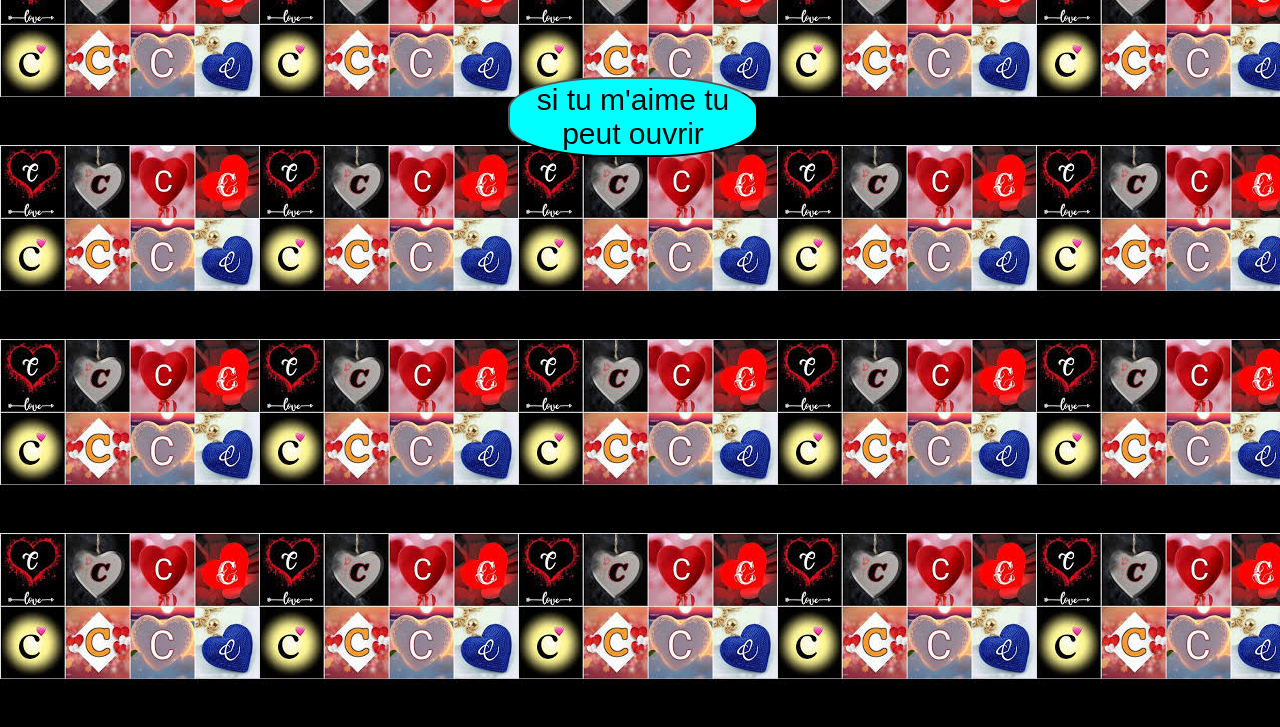
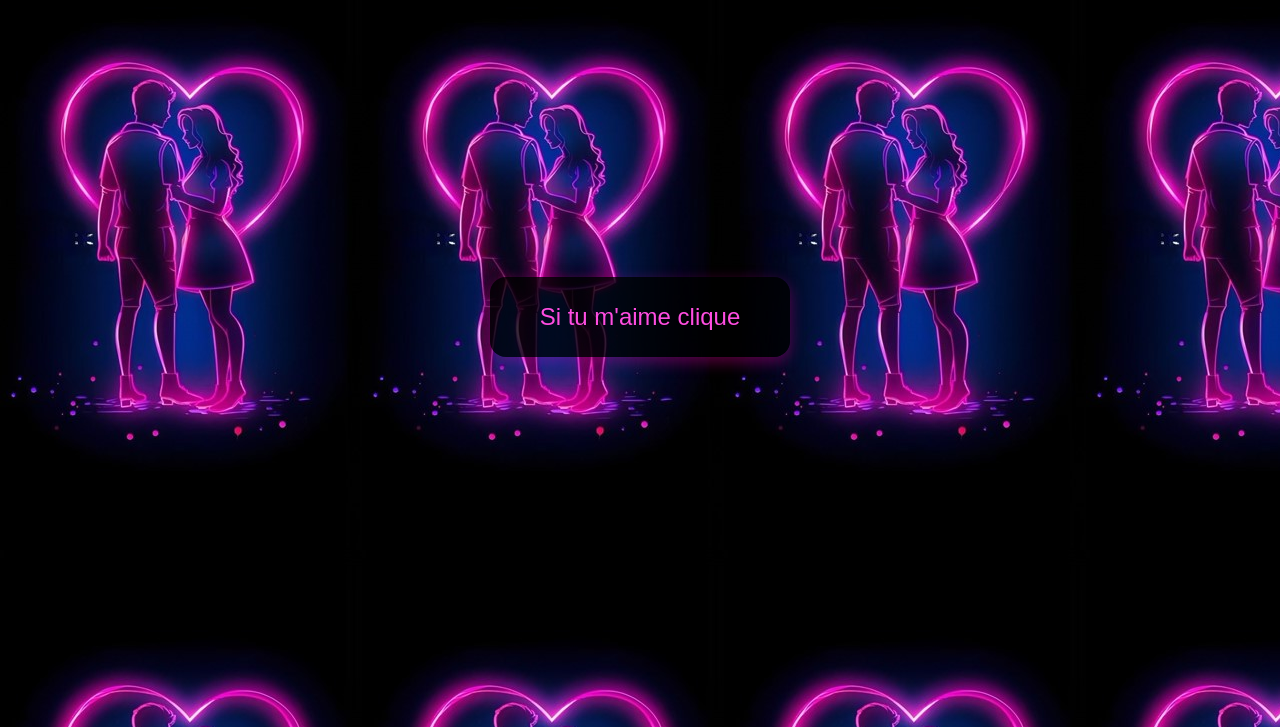
Before and after one commit to leandre-web/celine, a plain HTML site: page index.html in a window 1280 px wide. Shown: the part 73-800 px from the top of the page. Drawn offline with Linux system fonts and the light colour scheme.

Commit message:
larson style

```diff
--- a/index.html
+++ b/index.html
@@ -6,31 +6,39 @@
     <link rel="icon" href="1.jpg">
     <title>celine</title>
     <style>
+        *{
+            border: none;
+            margin: 0;
+        }
         body{
-            background-image: url(img/7.jpeg);
+            display: flex;
+            justify-content: center;
+            background-image: url(img/dow.jpg);
+            object-fit: cover;
         }
-        .h10{
+        /* .h1{
             color: rgb(255, 0, 0);
-            margin-top: 50px;
-            margin-left: 350px;
             font-size: 70px;
-        }
+        } */
         .bnt{
-            background-color: aqua;
-             color: rgb(0, 8, 10);
-             margin-top: 70px;
-             margin-left: 500px;
+             background-color: #000000c5;
+             color: rgb(255, 77, 225);
+             box-shadow: rgba(255, 0, 174, 0.35) 0px 5px 15px;
+             font-size: 24px;
              height: 80px;
-             width: 250px;
-             font-size: 30px;
-             border-radius: 40%;
+             width: 300px;
+             margin-top: 350px;
+             margin-left: 10px;
+             margin-right: 10px;
+             border-radius: 16px;
         }
 
+        @media only screen and (max-width: 600px) {}
 
     </style>
 </head>
 <body>
-   <div class="h1"> <h1>CELINE</h1></div>
-   <a href="si.html"><button class="bnt">si tu m'aime tu peut ouvrir</button></a>
+   <!-- <div class="h1"> <h1>CELINE</h1></div> -->
+   <a href="si.html"><button class="bnt">Si tu m'aime clique</button></a>
 </div>
 <html>
```
Also changed, not shown: img/dow.jpg (added), img/down.jpg (added), img/download.jpeg (added).
